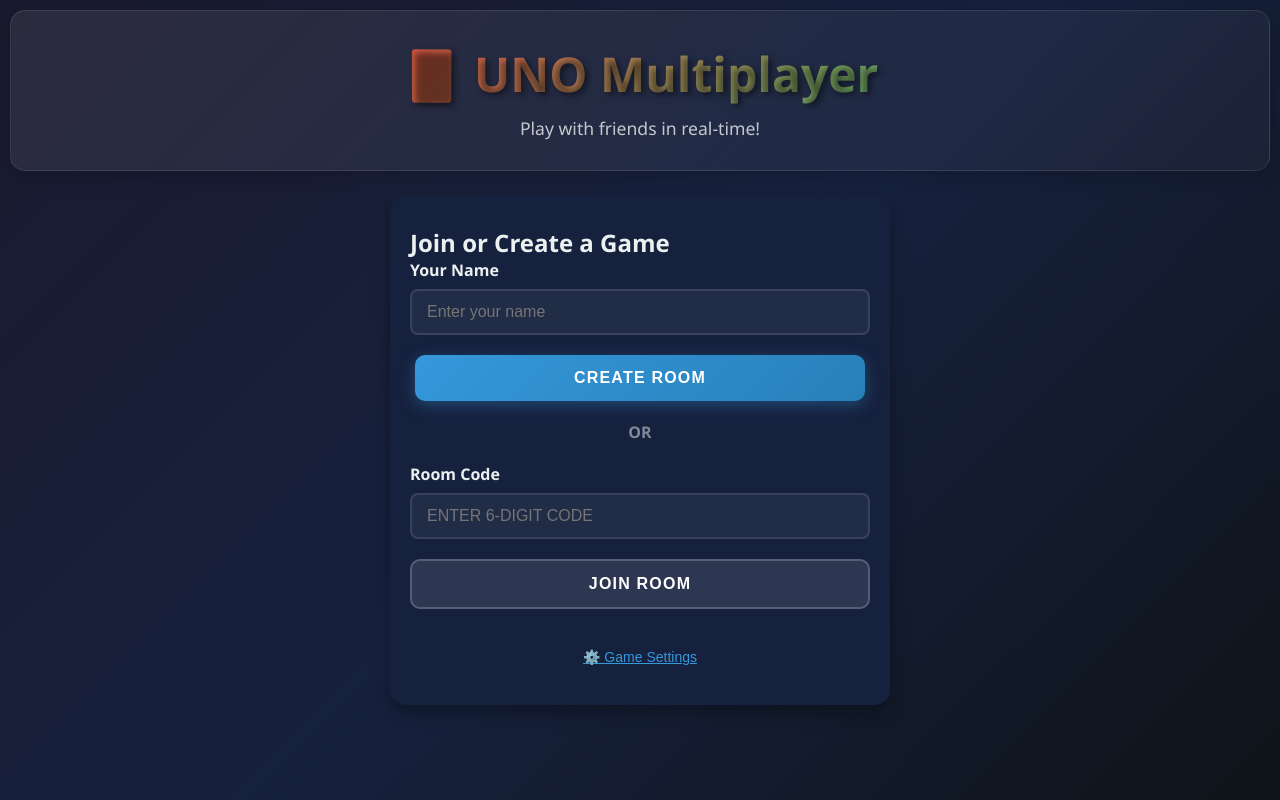
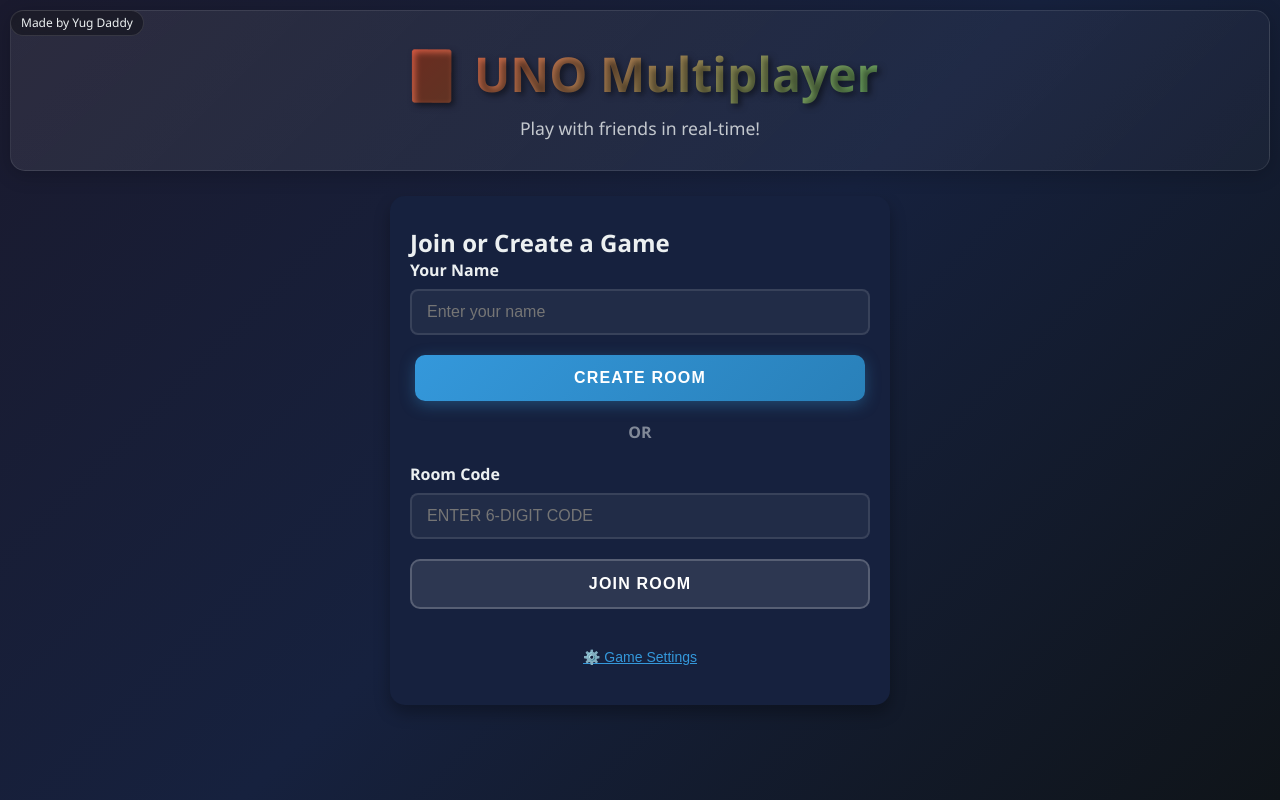
Before and after one commit to yug005/CCM, a website: page public/index.html in a window 1280 px wide. Drawn offline with nearby package versions, Linux system fonts and the light colour scheme; no server answers.

Commit message:
Add fixed Made by credit

```diff
--- a/public/css/styles.css
+++ b/public/css/styles.css
@@ -24,6 +24,25 @@ body {
   min-height: 100vh;
   overflow-x: hidden;
   touch-action: pan-y;
+}
+
+/* Small fixed credit */
+.made-by {
+  position: fixed;
+  top: 10px;
+  left: 10px;
+  z-index: 10000;
+  font-size: 12px;
+  line-height: 1;
+  padding: 6px 10px;
+  border-radius: 999px;
+  background: rgba(0, 0, 0, 0.35);
+  color: var(--color-light);
+  border: 1px solid rgba(255, 255, 255, 0.12);
+  backdrop-filter: blur(6px);
+  -webkit-backdrop-filter: blur(6px);
+  user-select: none;
+  pointer-events: none;
 }
 
 /* Loading screen */
--- a/public/index.html
+++ b/public/index.html
@@ -7,6 +7,8 @@
   <link rel="stylesheet" href="/css/styles.css">
 </head>
 <body>
+  <div class="made-by" aria-label="Made by Yug Daddy">Made by Yug Daddy</div>
+
   <!-- Loading screen -->
   <div id="loadingScreen" class="loading-screen">
     <div class="loading-content">
```
